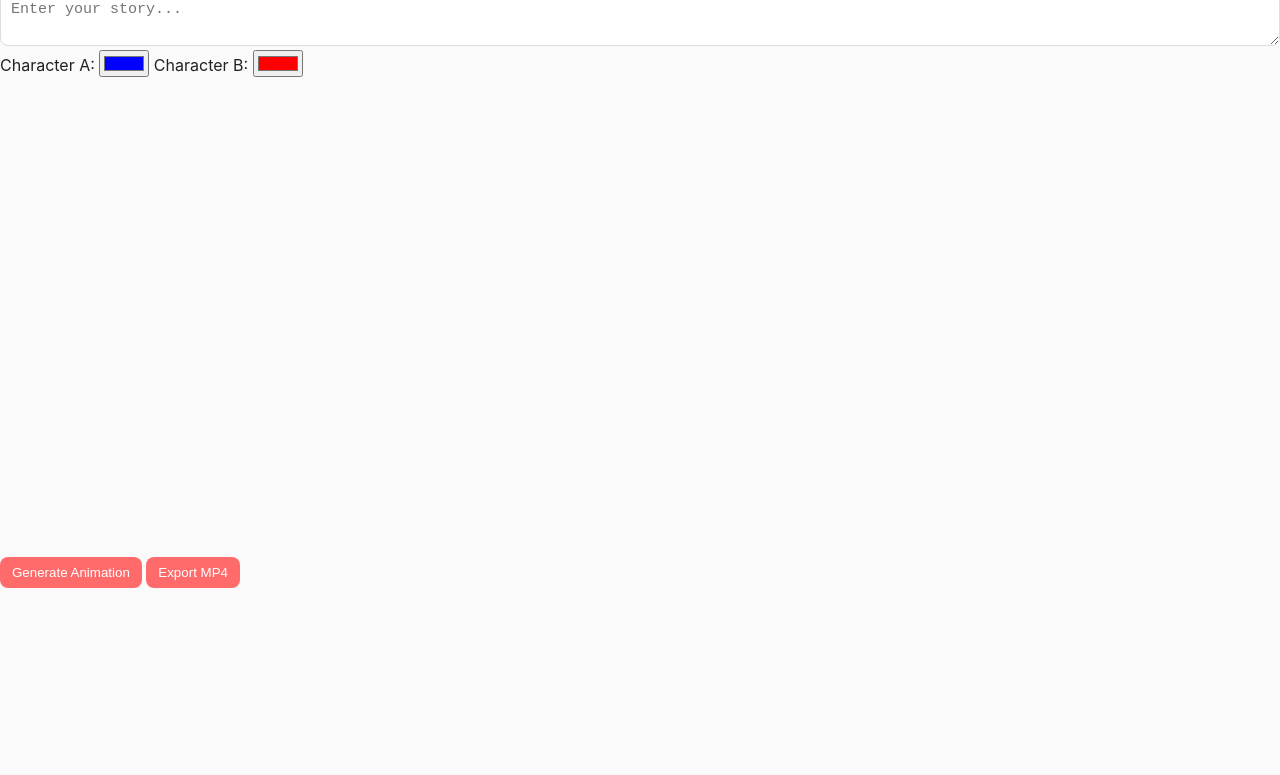
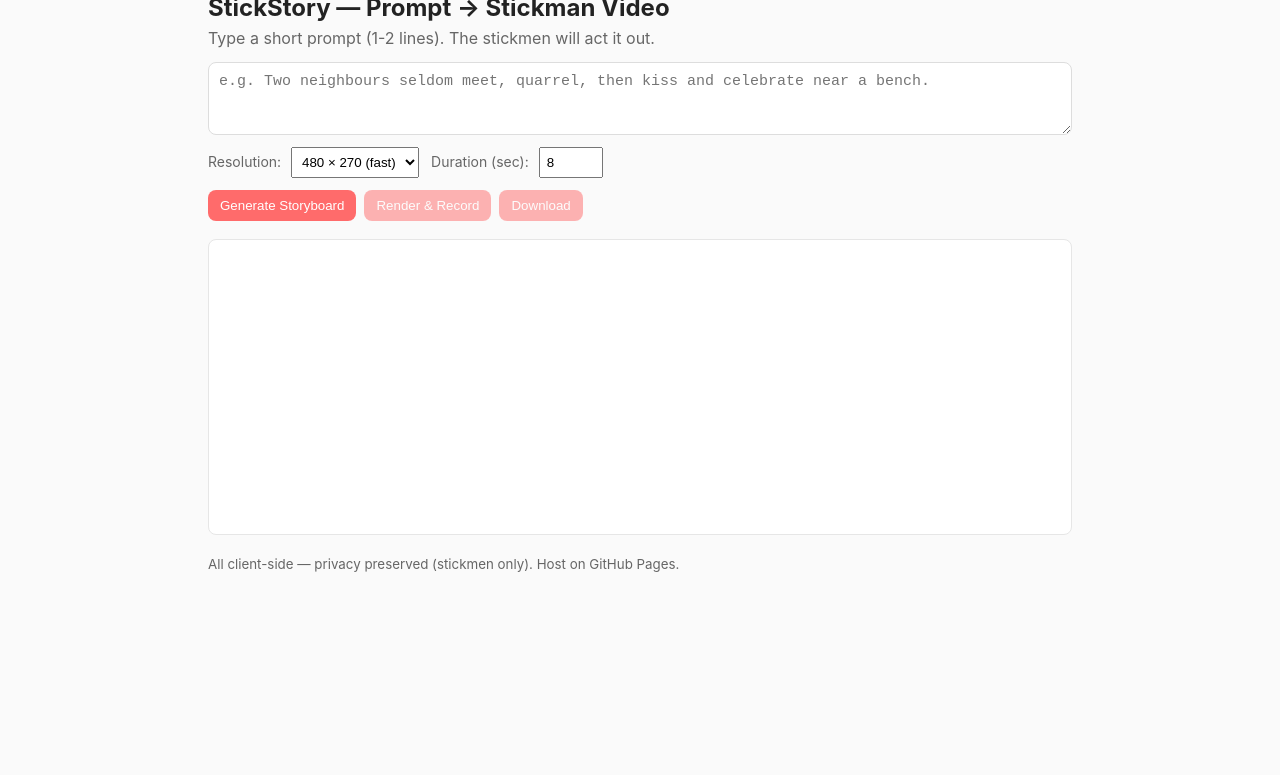
Before and after one commit to pranmast/StickStory, a plain HTML site: page index.html in a window 1280 px wide. Shown: the part 45-820 px from the top of the page. Drawn offline with Linux system fonts and the light colour scheme.

Commit message:
Update index.html

```diff
--- a/index.html
+++ b/index.html
@@ -1,28 +1,50 @@
-<!DOCTYPE html>
-<html>
+<!doctype html>
+<html lang="en">
 <head>
-  <title>AI Stickman Story Animator</title>
-  <meta charset="UTF-8">
-  <script src="script.js" defer></script>
-  <script src="stickman-animator.js" defer></script>
-  <script src="ccapture.min.js"></script>
-  <link rel="stylesheet" href="style.css">
+  <meta charset="utf-8" />
+  <meta name="viewport" content="width=device-width,initial-scale=1" />
+  <title>StickStory — AI-driven stickman animator</title>
+  <link rel="stylesheet" href="style.css" />
 </head>
+<body>
+  <main>
+    <h1>StickStory — Prompt → Stickman Video</h1>
+    <p class="lead">Type a short prompt (1-2 lines). The stickmen will act it out.</p>
 
-<body>
-  <h1>AI Stickman Story Animator 🎬</h1>
+    <textarea id="prompt" rows="3" placeholder="e.g. Two neighbours seldom meet, quarrel, then kiss and celebrate near a bench."></textarea>
 
-  <textarea id="prompt" placeholder="Enter your story..."></textarea>
+    <div class="controls">
+      <label>Resolution:
+        <select id="resolution">
+          <option value="480x270">480 × 270 (fast)</option>
+          <option value="640x360">640 × 360</option>
+        </select>
+      </label>
 
-  <div>
-    <label>Character A: <input id="charAcolor" type="color" value="#0000ff"></label>
-    <label>Character B: <input id="charBcolor" type="color" value="#ff0000"></label>
+      <label>Duration (sec):
+        <input id="duration" type="number" value="8" min="3" max="30" />
+      </label>
     </div>
 
-  <button onclick="createAnimation()">Generate Animation</button>
-  <button onclick="exportMP4()">Export MP4</button>
+    <div class="buttons">
+      <button id="generateBtn">Generate Storyboard</button>
+      <button id="renderBtn" disabled>Render & Record</button>
+      <button id="downloadBtn" disabled>Download</button>
+    </div>
 
-  <canvas id="scene" width="900" height="500"></canvas>
+    <div id="stage-wrapper">
+      <canvas id="scene" width="480" height="270"></canvas>
+    </div>
 
+    <div id="log" class="log"></div>
+
+    <footer>
+      <small>All client-side — privacy preserved (stickmen only). Host on GitHub Pages.</small>
+    </footer>
+  </main>
+
+  <script src="ccapture.min.js"></script>
+  <script src="stickman-animator.js"></script>
+  <script src="app.js"></script>
 </body>
 </html>
```
Lines whose indentation alone changed are shown as unchanged.
